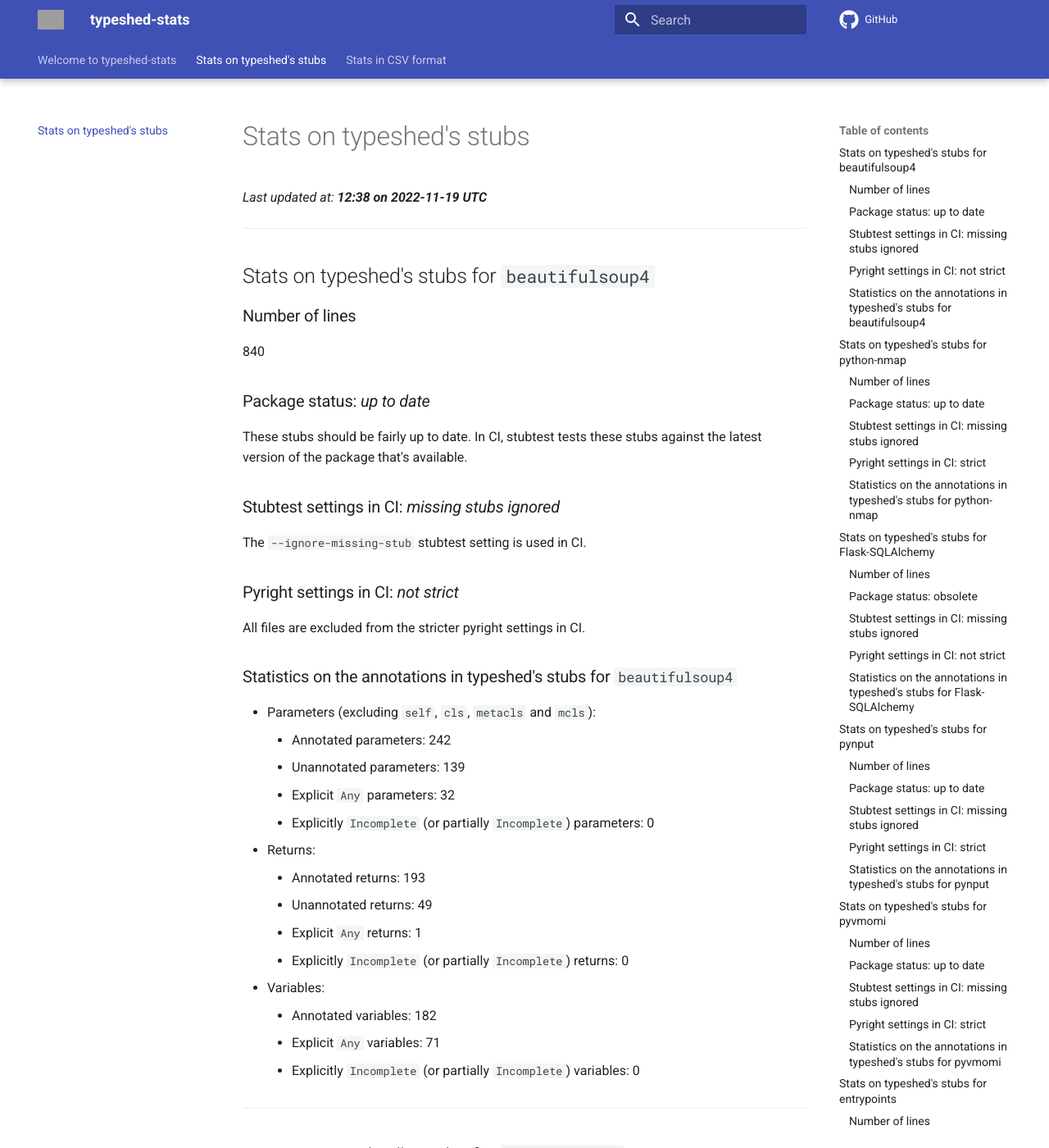
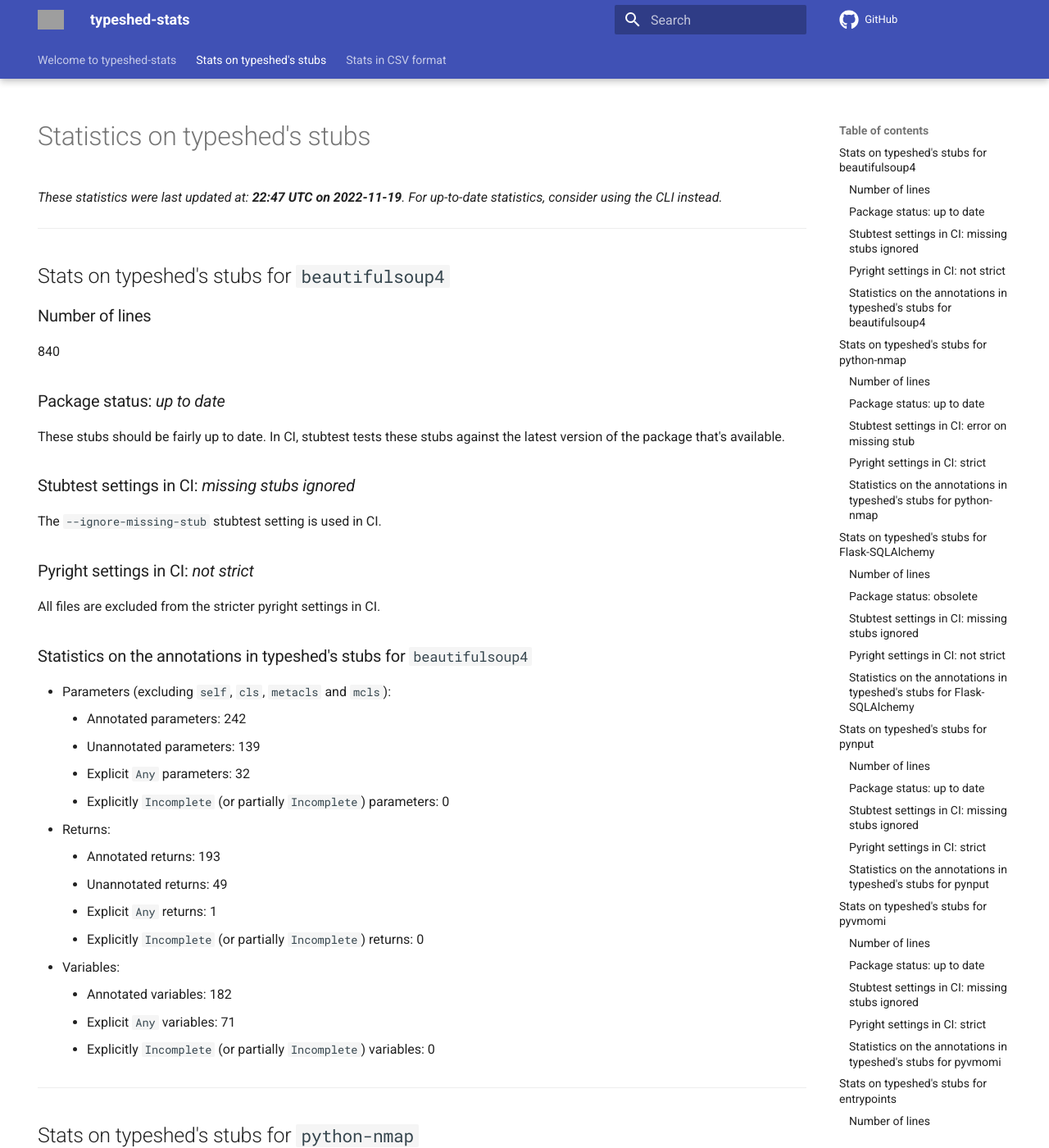
Before and after one commit to AlexWaygood/typeshed-stats, an MkDocs documentation site: the page built from stats_website/stats.md, in a window 1280 px wide and 1400 px high. Shown: the whole window at 82% size. Built offline with MkDocs 1.6.1 and Material for MkDocs 9.7.7, drawn with Linux system fonts in a browser that asks for light colours; comment, search, counter and statistics services are not loaded; some of the changed text lies outside the part shown; grey boxes are pictures that could not be loaded.

```diff
--- a/stats_website/stats.md
+++ b/stats_website/stats.md
@@ -1,5 +1,11 @@
-# Stats on typeshed's stubs
-<i>Last updated at: <b>12:38 on 2022-11-19 UTC</b></i><hr>
+---
+hide:
+  - navigation
+---
+
+# Statistics on typeshed's stubs
+<i>These statistics were last updated at: <b>22:47 UTC on 2022-11-19</b>.</i>
+<i>For up-to-date statistics, consider using the CLI instead.</i><hr>
 
 ## Stats on typeshed's stubs for `beautifulsoup4`
 
@@ -36,13 +42,13 @@ All files are excluded from the stricter pyright settings in CI.
 ## Stats on typeshed's stubs for `python-nmap`
 
 ### Number of lines
-131
-
-### Package status: *up to date*
-These stubs should be fairly up to date. In CI, stubtest tests these stubs against the latest version of the package that's available.
-
-### Stubtest settings in CI: *missing stubs ignored*
-The `--ignore-missing-stub` stubtest setting is used in CI.
+134
+
+### Package status: *up to date*
+These stubs should be fairly up to date. In CI, stubtest tests these stubs against the latest version of the package that's available.
+
+### Stubtest settings in CI: *error on missing stub*
+Objects missing from the stub cause stubtest to emit an error in CI.
 
 ### Pyright settings in CI: *strict*
 All files are tested with the stricter pyright settings in CI.
```
Also changed, not shown: other parts of stats_website/stats.md (+1 -1 lines), examples/example.md (+8 -8 lines), 3 other files.
